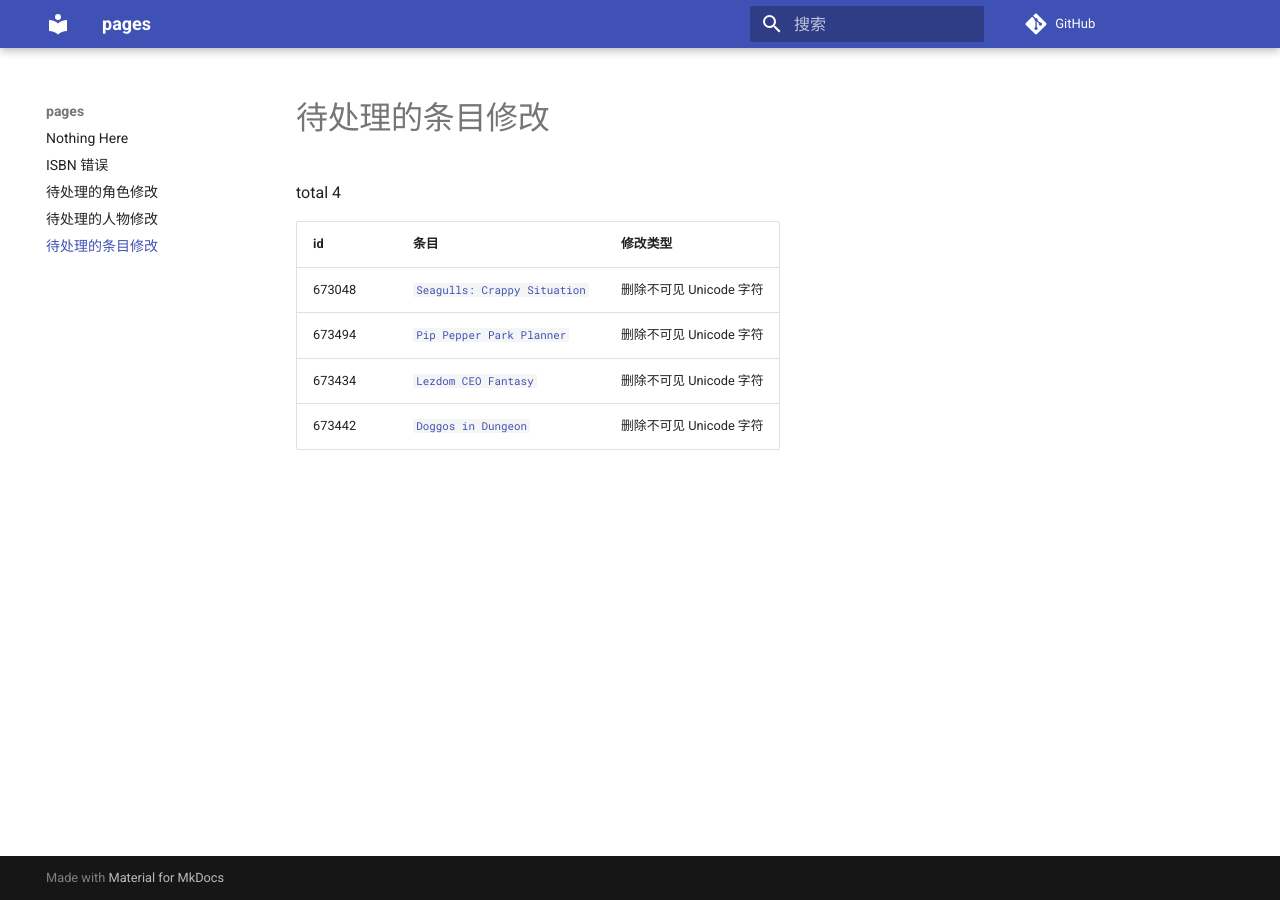
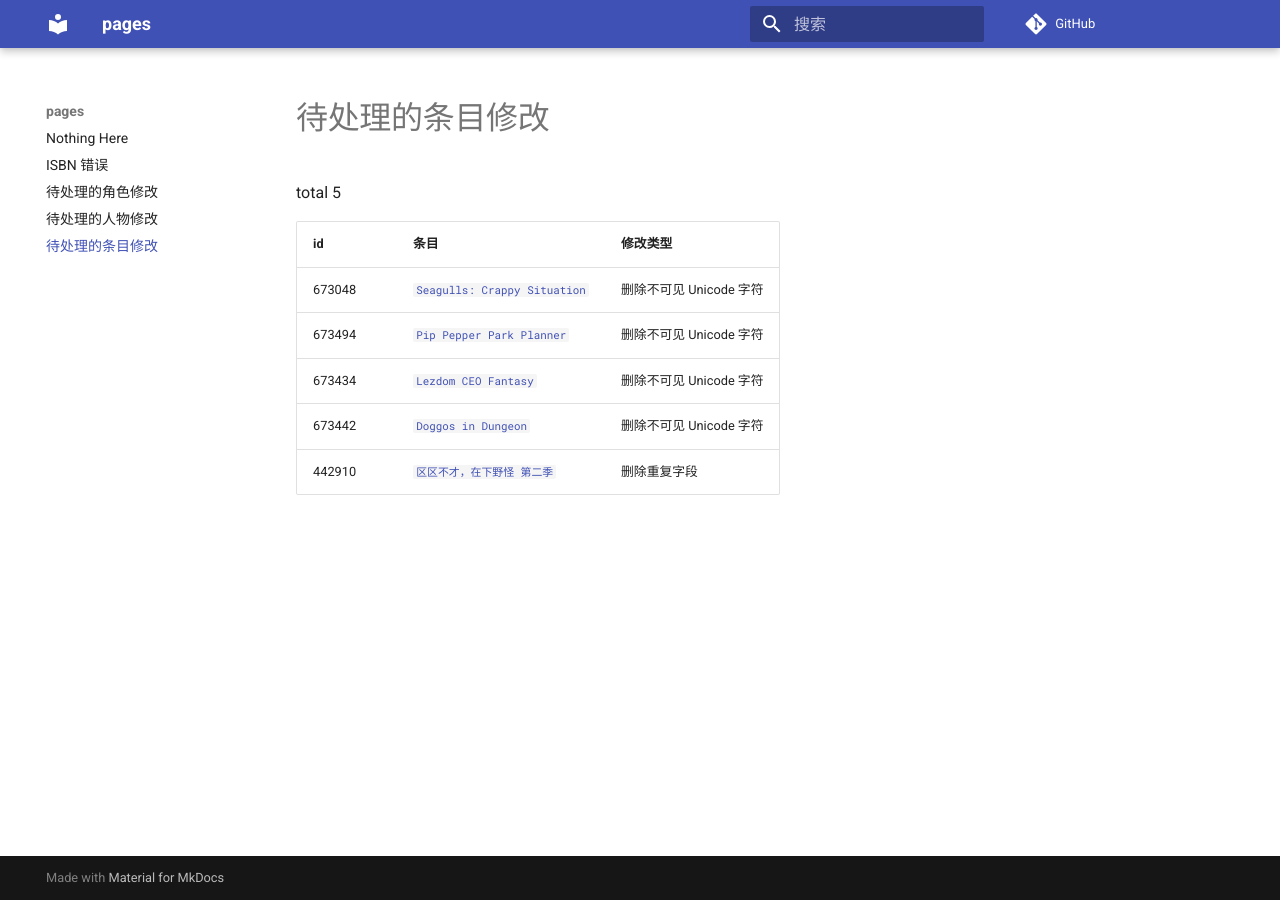
Before and after one commit to trim21/bangumi-pages, an MkDocs documentation site: the page built from docs/pending-subject-changes.md, in a window 1280 px wide. Built offline with MkDocs 1.6.1 and Material for MkDocs 9.7.7, drawn with Linux system fonts in a browser that asks for light colours; comment, search, counter and statistics services are not loaded.

Commit message:
update pending-changes.md

```diff
--- a/docs/pending-subject-changes.md
+++ b/docs/pending-subject-changes.md
@@ -1,6 +1,6 @@
 # 待处理的条目修改
 
-total 4
+total 5
 
 | id | 条目 | 修改类型 |
 | --- | --- | --- |
@@ -8,3 +8,4 @@ total 4
 | 673494 | [`Pip Pepper Park Planner`](https://bgm.tv/subject/673494) | 删除不可见 Unicode 字符 |
 | 673434 | [`Lezdom CEO Fantasy`](https://bgm.tv/subject/673434) | 删除不可见 Unicode 字符 |
 | 673442 | [`Doggos in Dungeon`](https://bgm.tv/subject/673442) | 删除不可见 Unicode 字符 |
+| 442910 | [`区区不才，在下野怪 第二季`](https://bgm.tv/subject/442910) | 删除重复字段 |
```
